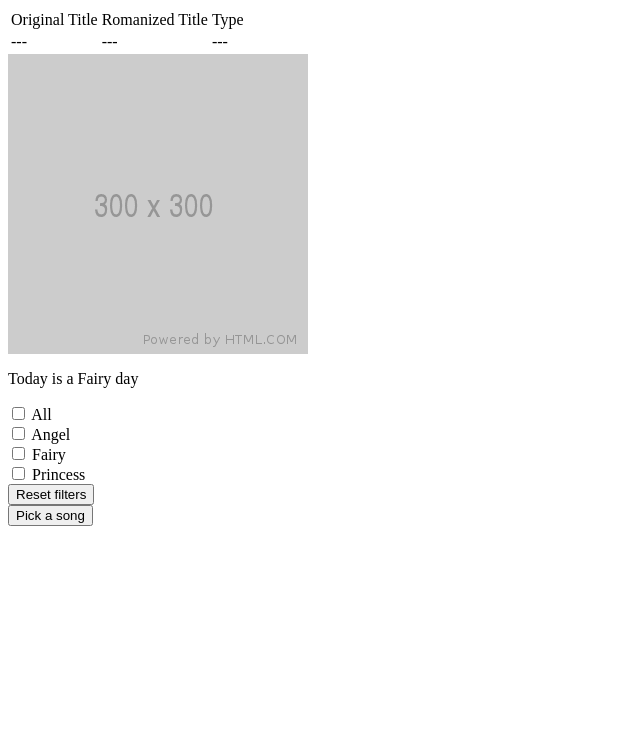
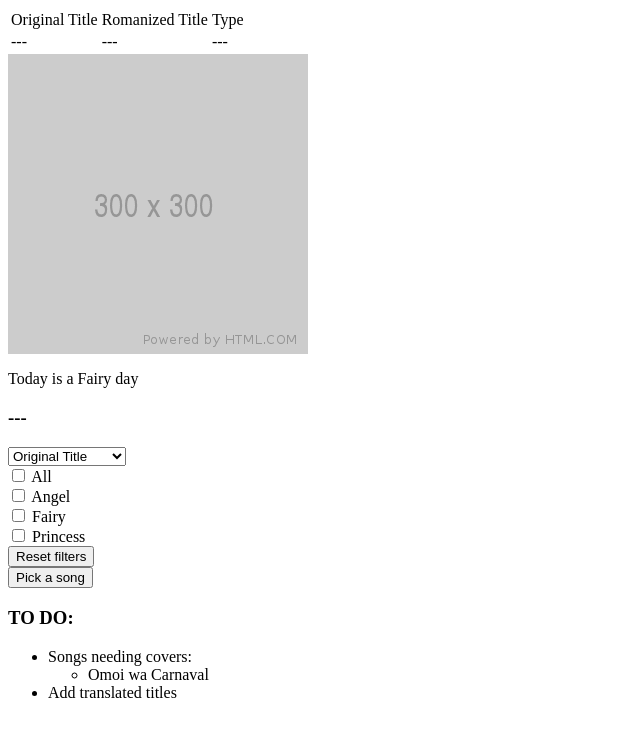
Before and after one commit to Wall-Dough/mltd-song-picker, a plain HTML site: page index.html in a window 1280 px wide. Shown: the whole page, without its empty margins (0-640 px from the left). Drawn offline with Linux system fonts and the light colour scheme.

Commit message:
Add fancy title

```diff
--- a/index.html
+++ b/index.html
@@ -21,6 +21,14 @@
   <div>
     <p id="type-of-day"></p>
   </div>
+  <div>
+    <h3 id="title">---</h3>
+  </div>
+  <select id="title-type">
+    <option value="original">Original Title</option>
+    <option value="romanized">Romanized Title</option>
+    <option value="translated">Translated Title</option>
+  </select>
   <form id="filters">
     <input type="checkbox" id="type-all" /> <label for="type-all">All</label><br />
     <input type="checkbox" id="type-angel" /> <label for="type-angel">Angel</label><br />
@@ -29,5 +37,16 @@
     <input type="button" id="reset-button" value="Reset filters" /><br />
     <input type="button" id="pick-button" value="Pick a song" />
   </form>
+  <div>
+    <h3>TO DO:</h3>
+    <ul>
+      <li>Songs needing covers:
+        <ul>
+          <li>Omoi wa Carnaval</li>
+        </ul>
+      </li>
+      <li>Add translated titles</li>
+    </ul>
+  </div>
 </body>
 </html>
```
